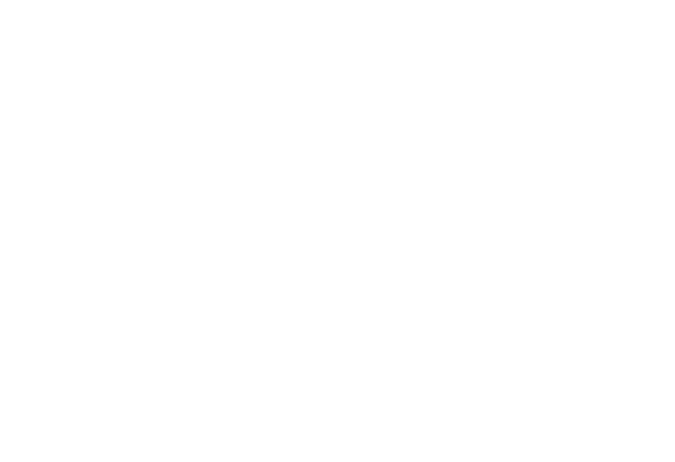
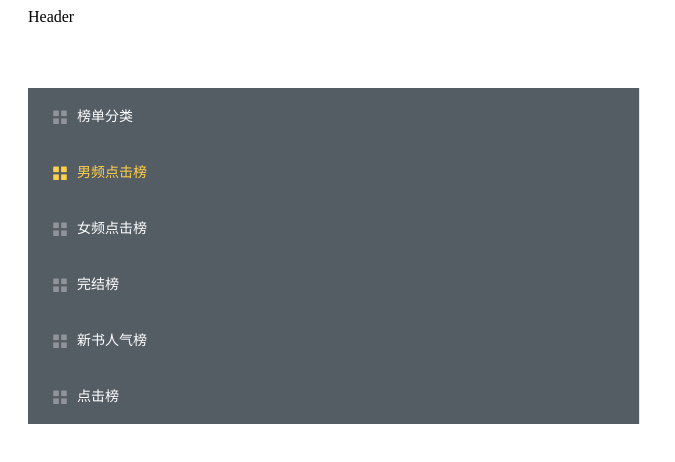
Before and after one commit to Remote-version-git/ali_letter, a Vue app: page /rankinglist in a window 1280 px wide. Shown: the top 462 px of the page, without its empty margins (0-675 px from the left). Built offline with nearby package versions, Linux system fonts and the light colour scheme.

Commit message:
changkexin1015

```diff
--- a/src/components/Rankinglist.vue
+++ b/src/components/Rankinglist.vue
@@ -1,3 +1,50 @@
 <template>
+<div class="left">
+  <el-row class="tac">
+    <el-col :span="12">
+      <el-menu
+        default-active="2"
+        class="el-menu-vertical-demo"
+        @open="handleOpen"
+        @close="handleClose"
+        background-color="#545c64"
+        text-color="#fff"
+        active-text-color="#ffd04b"
+      >
+        <el-menu-item index="1">
+          <i class="el-icon-menu"></i>
+          <span slot="title">榜单分类</span>
+        </el-menu-item>
+        <el-menu-item index="2">
+          <i class="el-icon-menu"></i>
+          <span slot="title">男频点击榜</span>
+        </el-menu-item>
+        <el-menu-item index="3">
+          <i class="el-icon-menu"></i>
+          <span slot="title">女频点击榜</span>
+        </el-menu-item>
+        <el-menu-item index="4">
+          <i class="el-icon-menu"></i>
+          <span slot="title">完结榜</span>
+        </el-menu-item>
+          <el-menu-item index="5">
+          <i class="el-icon-menu"></i>
+          <span slot="title">新书人气榜</span>
+        </el-menu-item>
+          <el-menu-item index="6">
+          <i class="el-icon-menu"></i>
+          <span slot="title">点击榜</span>
+        </el-menu-item>
+      </el-menu>
+    </el-col>
+  </el-row>
+</div>
 
 </template>
+<script>
+export default {};
+</script>
+
+<style>
+
+</style>
--- a/src/router.js
+++ b/src/router.js
@@ -4,23 +4,30 @@
 
 Vue.use(Router);
 
-export default new Router({
+let router= new Router({
   mode: "history",
   base: process.env.BASE_URL,
   routes: [
     {
       path: "/",
-      name: "home",
-      component: Home
+      redirect: "/home"
+
+    },
+    {
+      path: "/home",
+      component: Home,
+      children: [
+        {
+          path: "/rankinglist",
+          component: () => import("@/components/Rankinglist.vue")
+        }
+      ]
     },
     {
       path: "/about",
       name: "about",
-      // route level code-splitting
-      // this generates a separate chunk (about.[hash].js) for this route
-      // which is lazy-loaded when the route is visited.
-      component: () =>
-        import(/* webpackChunkName: "about" */ "./views/About.vue")
+      component: () => import("./views/About.vue")
     }
   ]
 });
+export default router
--- a/src/views/Home.vue
+++ b/src/views/Home.vue
@@ -1,5 +1,9 @@
 <template>
-  <div class="home">this is home</div>
+ <el-container>
+  <el-header>Header</el-header>
+  <el-main>  <router-view></router-view></el-main>
+</el-container>
+
 </template>
 
 <script>
```
Also changed, not shown: src/assets/img/changkexinimg/icon_1.png (added), src/assets/img/changkexinimg/navs_head_bg.png (added).
